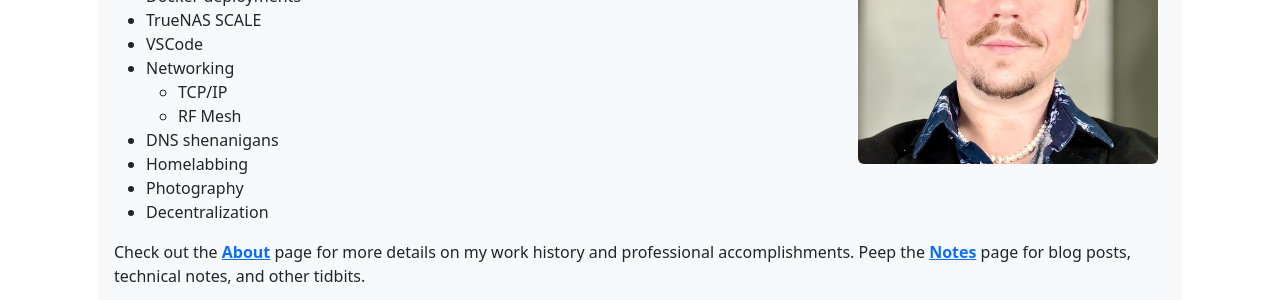
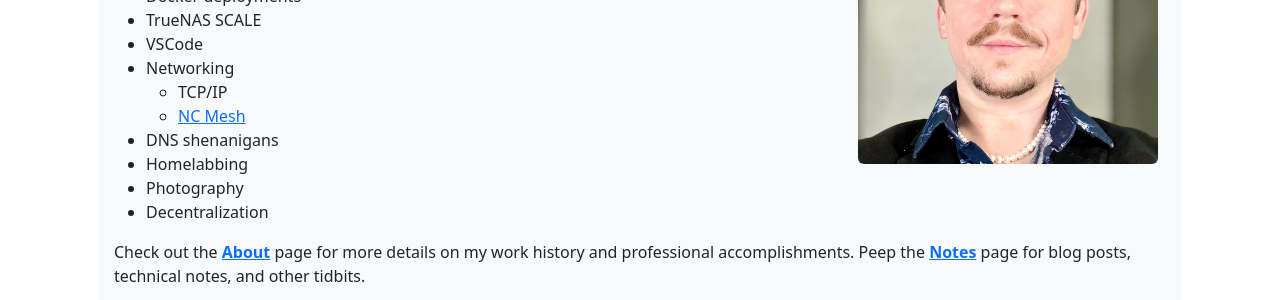
Before and after one commit to jmairs/jmairs.github.io, a Jekyll site: the page built from index.md, in a window 1280 px wide. Shown: the part 329-629 px from the top of the page. Built offline with Jekyll 4.4.1, drawn with Linux system fonts in a browser that asks for light colours.

```diff
--- a/index.md
+++ b/index.md
@@ -11,7 +11,7 @@ My hobbies and interests at the moment include...
 - VSCode
 - Networking
     - TCP/IP
-    - RF Mesh
+    - [NC Mesh](https://ncmesh.net/)
 - DNS shenanigans
 - Homelabbing
 - Photography
```
Also changed, not shown: 2 other files.
